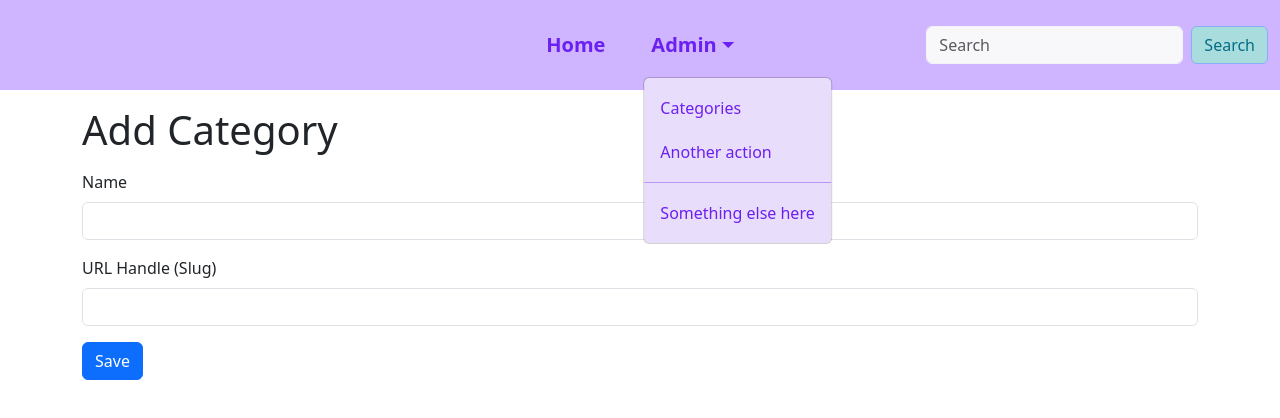
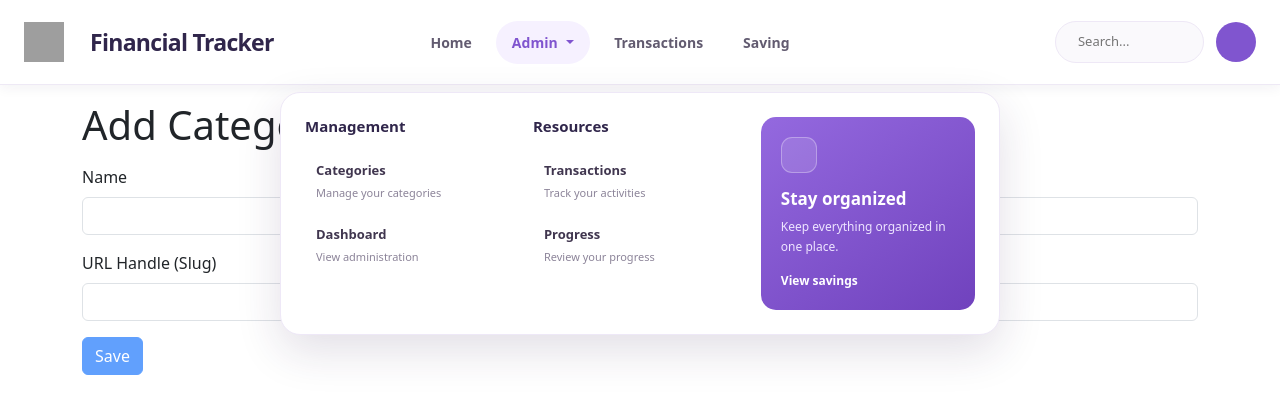
Before and after one commit to jn80808/ANT.UI, an Angular app: page /admin/categories/add in a window 1280 px wide. Both pictures are taken after a click on the button "Admin". Shown: the top 418 px of the page. Built offline with nearby package versions, Linux system fonts and the light colour scheme; grey boxes are pictures that could not be loaded.

Commit message:
[JN] - Update

```diff
--- a/angular.json
+++ b/angular.json
@@ -91,6 +91,8 @@
 
             "styles": [
               "node_modules/bootstrap/dist/css/bootstrap.min.css",
+              "node_modules/bootstrap-icons/font/bootstrap-icons.css",
+              "node_modules/bootstrap/dist/css/bootstrap.min.css",
               "src/styles.css"
             ],
 
--- a/package.json
+++ b/package.json
@@ -29,6 +29,7 @@
     "@angular/platform-browser": "^20.2.0",
     "@angular/router": "^20.2.0",
     "bootstrap": "^5.3.8",
+    "bootstrap-icons": "^1.13.2",
     "rxjs": "~7.8.0",
     "tslib": "^2.3.0"
   },
--- a/src/app/core/components/navbar/navbar.css
+++ b/src/app/core/components/navbar/navbar.css
@@ -1,118 +1,328 @@
 
-/* ------- NAVBAR ------- */
+/* ===== NAVBAR ===== */
 
-.backgroundViolet {
-    background-color: #cfb4ff !important;
+.navbarViolet {
+  min-height: 76px;
+  position: relative;
+  z-index: 1050;
+  background: #ffffff;
+  border-bottom: 1px solid #eee9f5;
+  box-shadow: 0 3px 12px rgba(43, 29, 72, 0.06);
+  padding: 12px 0;
 }
 
-.navbarViolet {
-    min-height: 90px;
-    position: relative;
-    padding-top: 15px;
-    padding-bottom: 15px;
+.brandViolet {
+  display: flex;
+  align-items: center;
+  gap: 10px;
+  color: #30264b;
+  font-size: 23px;
+  font-weight: 750;
+  letter-spacing: -0.7px;
 }
 
-/* ------- NAVIGATION LINKS ------- */
+.brandViolet:hover {
+  color: #8055cf;
+}
 
-.textViolet {
-    color: #6c1ff1 !important;
+.brandIcon {
+  display: inline-flex;
+  align-items: center;
+  justify-content: center;
+  width: 38px;
+  height: 38px;
+  border-radius: 12px;
+  background: #8055cf;
+  color: #ffffff;
+  font-size: 21px;
 }
+
+/* ===== CENTER NAVIGATION ===== */
 
 .navLinksCenter {
   display: flex;
   flex-direction: row;
-    justify-content: center;
   align-items: center;
-    gap: 30px;
+  gap: 8px;
+  margin: 0 auto;
+}
 
+.navPill {
+  display: flex;
+  align-items: center;
+  gap: 5px;
+  padding: 11px 16px !important;
+  border-radius: 30px;
+  color: #625b70 !important;
+  font-size: 14px;
+  font-weight: 550;
+  transition: background 0.2s ease, color 0.2s ease;
+}
+
+.navPill:hover,
+.navPill:focus {
+  color: #8055cf !important;
+  background: #f6f1ff;
+}
+
+.navPill.active,
+.nav-item.dropdown.show > .navPill {
+  color: #8055cf !important;
+  background: #f3edff;
+}
+
+/* ===== MEGA MENU ===== */
+
+.navLinksCenter .dropdown {
+  position: static;
+}
+
+.megaMenu {
   position: absolute;
+  top: calc(100% + 8px);
   left: 50%;
   transform: translateX(-50%);
-
+  width: min(720px, calc(100vw - 32px));
+  padding: 24px;
   margin: 0;
-    padding: 0;
+  border: 1px solid #eee8f7;
+  border-radius: 20px;
+  background: #ffffff;
+  box-shadow: 0 16px 45px rgba(47, 31, 76, 0.14);
 }
 
-.navLinksCenter .nav-link {
+.megaMenuGrid {
+  display: grid;
+  grid-template-columns: 1fr 1fr 1.05fr;
+  gap: 24px;
+}
+
+.megaMenuColumn h6 {
+  margin: 0 0 16px;
+  color: #30264b;
+  font-size: 15px;
+  font-weight: 700;
+}
+
+.megaMenuLink {
+  display: flex;
+  align-items: flex-start;
+  gap: 11px;
+  padding: 10px 8px;
+  margin: 0 -8px 4px;
+  border-radius: 10px;
+  color: #6e667d;
+  text-decoration: none;
+  transition: background 0.2s ease;
+}
+
+.megaMenuLink > i {
+  color: #8055cf;
+  font-size: 19px;
+  margin-top: 1px;
+}
+
+.megaMenuLink span {
+  display: flex;
+  flex-direction: column;
+  gap: 4px;
+}
+
+.megaMenuLink strong {
+  color: #40364f;
+  font-size: 13px;
+  font-weight: 650;
+}
+
+.megaMenuLink small {
+  color: #8c8499;
+  font-size: 11px;
+}
+
+.megaMenuLink:hover {
+  background: #f6f1ff;
+}
+
+.megaMenuLink:hover strong {
+  color: #8055cf;
+}
+
+/* ===== FEATURE CARD ===== */
+
+.megaMenuFeature {
+  display: flex;
+  flex-direction: column;
+  align-items: flex-start;
+  padding: 20px;
+  border-radius: 15px;
+  color: #ffffff;
+  background: linear-gradient(145deg, #9469df, #7042bd);
+  overflow: hidden;
+}
+
+.featureIcon {
   display: flex;
   align-items: center;
-    min-height: 60px;
-    font-size: 20px;
+  justify-content: center;
+  width: 36px;
+  height: 36px;
+  margin-bottom: 16px;
+  border: 1px solid rgba(255, 255, 255, 0.3);
+  border-radius: 11px;
+  background: rgba(255, 255, 255, 0.12);
+  font-size: 18px;
 }
 
-/* ------- DROPDOWN ------- */
-
-.dropdownViolet {
-    background-color: #e8ddfb !important;
-    /* border: 1px solid #b895f5; */
+.megaMenuFeature h5 {
+  margin-bottom: 8px;
+  font-size: 17px;
+  font-weight: 700;
 }
 
-.dropdownViolet .dropdown-item {
-    color: #6c1ff1 !important;
-    padding: 10px 16px;
+.megaMenuFeature p {
+  margin-bottom: 16px;
+  color: #eee5ff;
+  font-size: 12px;
+  line-height: 1.6;
 }
 
-.dropdownViolet .dropdown-item:hover {
-    background-color: #cabce2 !important;
-    color: #040404 !important;
+.featureLink {
+  display: inline-flex;
+  align-items: center;
+  gap: 8px;
+  margin-top: auto;
+  color: #ffffff;
+  font-size: 12px;
+  font-weight: 650;
+  text-decoration: none;
 }
 
-.dropdownViolet .dropdown-divider {
-    border-color: #b895f5;
+.featureLink:hover {
+  color: #e8dcff;
 }
 
-/* ------- SEARCH INPUT ------- */
+/* ===== RIGHT ACTIONS ===== */
 
-.backgroundVioletSearch {
-    background-color: #f8f7fa !important;
-    border-color: #f1f3f7 !important;
+.navbarActions {
+  display: flex;
+  align-items: center;
+  gap: 12px;
 }
 
-/* ------- SEARCH BUTTON ------- */
-
-.backgroundVioletSearchbutton {
-    background-color: #a9dddd !important;
-    border-color: #88aefa !important;
-    color: #036e86 !important;
+.searchBox {
+  display: flex;
+  align-items: center;
+  gap: 8px;
+  padding: 9px 12px;
+  border: 1px solid #eee8f6;
+  border-radius: 30px;
+  background: #faf9fc;
 }
 
-.backgroundVioletSearchbutton:hover {
-    background-color: #009c9c !important;
-    color: #fefefe !important;
-    border-color: #88aefa !important;
+.searchBox i {
+  color: #8b7aa8;
+  font-size: 14px;
 }
 
-/* Keep search on the right */
-.navbarViolet form {
-    margin-left: auto;
+.searchBox input {
+  width: 115px;
+  border: 0;
+  outline: none;
+  background: transparent;
+  color: #40364f;
+  font-size: 13px;
 }
 
-/* ------- MOBILE RESPONSIVE ------- */
+.searchBox:focus-within {
+  border-color: #bda4ef;
+  box-shadow: 0 0 0 3px rgba(128, 85, 207, 0.09);
+}
+
+.profileButton {
+  display: flex;
+  align-items: center;
+  justify-content: center;
+  width: 40px;
+  height: 40px;
+  border: 0;
+  border-radius: 50%;
+  background: #8055cf;
+  color: #ffffff;
+  font-size: 19px;
+  transition: background 0.2s ease;
+}
+
+.profileButton:hover {
+  background: #6d42b8;
+}
+
+/* ===== RESPONSIVE ===== */
 
 @media (max-width: 991.98px) {
+  .navbarViolet {
+    padding: 12px 0;
+  }
 
-    .navbarViolet {
-        min-height: 75px;
+  .navbarViolet .navbar-collapse {
+    padding-top: 16px;
   }
 
   .navLinksCenter {
+    align-items: stretch;
+    gap: 4px;
+    margin: 0 0 16px;
+  }
+
+  .navPill {
+    width: 100%;
+    justify-content: flex-start;
+  }
+
+  .navLinksCenter .dropdown {
+    position: relative;
+  }
+
+  .megaMenu {
     position: static;
     transform: none;
-
-        flex-direction: column;
-        align-items: flex-start;
-        gap: 0;
-
-        margin: 10px 0;
+    width: 100%;
+    margin-top: 8px;
+    padding: 18px;
+    box-shadow: 0 8px 24px rgba(47, 31, 76, 0.08);
   }
 
-    .navLinksCenter .nav-link {
-        min-height: auto;
-        padding: 10px 0;
+  .megaMenuGrid {
+    grid-template-columns: 1fr 1fr;
+    gap: 18px;
   }
 
-    .navbarViolet form {
-        margin-left: 0;
-        margin-bottom: 10px;
+  .megaMenuFeature {
+    grid-column: 1 / -1;
+  }
+
+  .navbarActions {
+    margin: 8px 0 4px;
+  }
+
+  .searchBox {
+    flex: 1;
+  }
+
+  .searchBox input {
+    width: 100%;
   }
 }
+
+@media (max-width: 480px) {
+  .megaMenuGrid {
+    grid-template-columns: 1fr;
+  }
+
+  .megaMenuFeature {
+    grid-column: auto;
+  }
+
+  .brandViolet {
+    font-size: 20px;
+  }
+}
--- a/src/app/core/components/navbar/navbar.html
+++ b/src/app/core/components/navbar/navbar.html
@@ -1,69 +1,162 @@
 
-<nav class="navbar navbar-expand-lg bg-body-tertiary backgroundViolet navbarViolet">
-  <div class="container-fluid">
+<nav class="navbar navbar-expand-lg navbarViolet">
+  <div class="container-fluid px-4">
 
+    <!-- Brand -->
+    <a class="navbar-brand brandViolet" routerLink="/">
+    <a class="navbar-brand" href="#">
+        <img src="https://i.pinimg.com/1200x/46/a3/71/46a371a5cc4b97a24851ce083594bbb7.jpg" alt="Financial"width="40" height="40">
+    </a>
+
+<!--
+      <span class="brandIcon">
+        <i class="bi bi-lightning-charge-fill"></i>
+
+      </span> -->
+      <span>Financial Tracker</span>
+    </a>
+
+    <!-- Mobile toggle -->
     <button
       class="navbar-toggler"
       type="button"
       data-bs-toggle="collapse"
-      data-bs-target="#navbarSupportedContent"
-      aria-controls="navbarSupportedContent"
+      data-bs-target="#mainNavbar"
+      aria-controls="mainNavbar"
       aria-expanded="false"
       aria-label="Toggle navigation">
+
       <span class="navbar-toggler-icon"></span>
     </button>
 
-    <div class="collapse navbar-collapse" id="navbarSupportedContent">
+    <div class="collapse navbar-collapse" id="mainNavbar">
 
+      <!-- Center navigation -->
       <ul class="navbar-nav navLinksCenter">
 
         <li class="nav-item">
-          <a class="nav-link active textViolet" aria-current="page" href="#">
-            <b>Home</b>
+          <a
+            class="nav-link navPill"
+            routerLink="/"
+            routerLinkActive="active"
+            [routerLinkActiveOptions]="{ exact: true }">
+            Home
           </a>
         </li>
 
+        <!-- Admin dropdown -->
         <li class="nav-item dropdown">
           <a
-            class="nav-link dropdown-toggle textViolet"
+            class="nav-link navPill dropdown-toggle"
             href="#"
+            id="adminDropdown"
             role="button"
             data-bs-toggle="dropdown"
             aria-expanded="false">
-            <b>Admin</b>
+            Admin
           </a>
 
-          <ul class="dropdown-menu dropdownViolet">
-            <li>
-              <a class="dropdown-item" [routerLink]="['/admin', 'categories']">
-                Categories
-              </a>
-            </li>
-            <li>
-              <a class="dropdown-item" href="#">Another action</a>
-            </li>
-            <li><hr class="dropdown-divider"></li>
-            <li>
-              <a class="dropdown-item" href="#">Something else here</a>
-            </li>
-          </ul>
+          <div
+            class="dropdown-menu megaMenu"
+            aria-labelledby="adminDropdown">
+
+            <div class="megaMenuGrid">
+
+              <!-- Product column -->
+              <div class="megaMenuColumn">
+                <h6>Management</h6>
+
+                <a
+                  class="megaMenuLink"
+                  routerLink="/admin/categories">
+                  <i class="bi bi-grid"></i>
+                  <span>
+                    <strong>Categories</strong>
+                    <small>Manage your categories</small>
+                  </span>
+                </a>
+
+                <a class="megaMenuLink" routerLink="/admin">
+                  <i class="bi bi-speedometer2"></i>
+                  <span>
+                    <strong>Dashboard</strong>
+                    <small>View administration</small>
+                  </span>
+                </a>
+              </div>
+
+              <!-- Resources column -->
+              <div class="megaMenuColumn">
+                <h6>Resources</h6>
+
+                <a class="megaMenuLink" routerLink="/transactions">
+                  <i class="bi bi-arrow-left-right"></i>
+                  <span>
+                    <strong>Transactions</strong>
+                    <small>Track your activities</small>
+                  </span>
+                </a>
+
+                <a class="megaMenuLink" routerLink="/progress">
+                  <i class="bi bi-graph-up-arrow"></i>
+                  <span>
+                    <strong>Progress</strong>
+                    <small>Review your progress</small>
+                  </span>
+                </a>
+              </div>
+
+              <!-- Featured card -->
+              <div class="megaMenuFeature">
+                <span class="featureIcon">
+                  <i class="bi bi-stars"></i>
+                </span>
+
+                <h5>Stay organized</h5>
+
+                <p>
+                  Keep everything organized in one place.
+                </p>
+
+                <a routerLink="/saving" class="featureLink">
+                  View savings <i class="bi bi-arrow-right"></i>
+                </a>
+              </div>
+
+            </div>
+          </div>
+        </li>
+
+        <li class="nav-item">
+          <a class="nav-link navPill" routerLink="/transactions">
+            Transactions
+          </a>
+        </li>
+
+        <li class="nav-item">
+          <a class="nav-link navPill" routerLink="/saving">
+            Saving
+          </a>
         </li>
 
       </ul>
 
-      <form class="d-flex ms-auto" role="search">
-        <input
-          class="form-control me-2 backgroundVioletSearch"
-          type="search"
-          placeholder="Search"
-          aria-label="Search" />
+      <!-- Right side -->
+      <div class="navbarActions ms-auto">
+        <form class="searchBox" role="search"
+          (submit)="$event.preventDefault()">
+          <i class="bi bi-search"></i>
+          <input
+            type="search"
+            placeholder="Search..."
+            aria-label="Search" />
+        </form>
 
-        <button
-          class="btn backgroundVioletSearchbutton"
-          type="submit">
-          Search
+        <button type="button" class="profileButton"
+          aria-label="Profile">
+          <i class="bi bi-person"></i>
         </button>
-      </form>
+      </div>
 
     </div>
   </div>
--- a/src/app/core/components/navbar/navbar.ts
+++ b/src/app/core/components/navbar/navbar.ts
@@ -1,9 +1,9 @@
 import { Component } from '@angular/core';
-import { RouterLink } from '@angular/router';
+import { RouterLink, RouterLinkActive  } from '@angular/router';
 
 @Component({
   selector: 'app-navbar',
-  imports: [RouterLink],
+  imports: [RouterLink,RouterLinkActive ],
   templateUrl: './navbar.html',
   styleUrl: './navbar.css',
 })
--- a/src/app/features/category/add-category/add-category.html
+++ b/src/app/features/category/add-category/add-category.html
@@ -1,6 +1,7 @@
 
 <div class="container">
     <h1 class="mt-3">Add Category</h1>
+
 
     <form [formGroup]="addCategoryFormGroup" (ngSubmit)="onSubmit()">
         <!-- Name -->
@@ -35,7 +36,7 @@
         <div class="mt-3">
             <button type="submit"
                     class="btn btn-primary"
-                    [disabled]="addCategoryFormGroup === false" >
+                    [disabled]="addCategoryFormGroup.invalid">
                 Save
             </button>
         </div>
```
Also changed, not shown: assets/img/logoFinance.png (added), 1 other file (tests, documents, lock files or other folders). Lines whose indentation alone changed are shown as unchanged.
